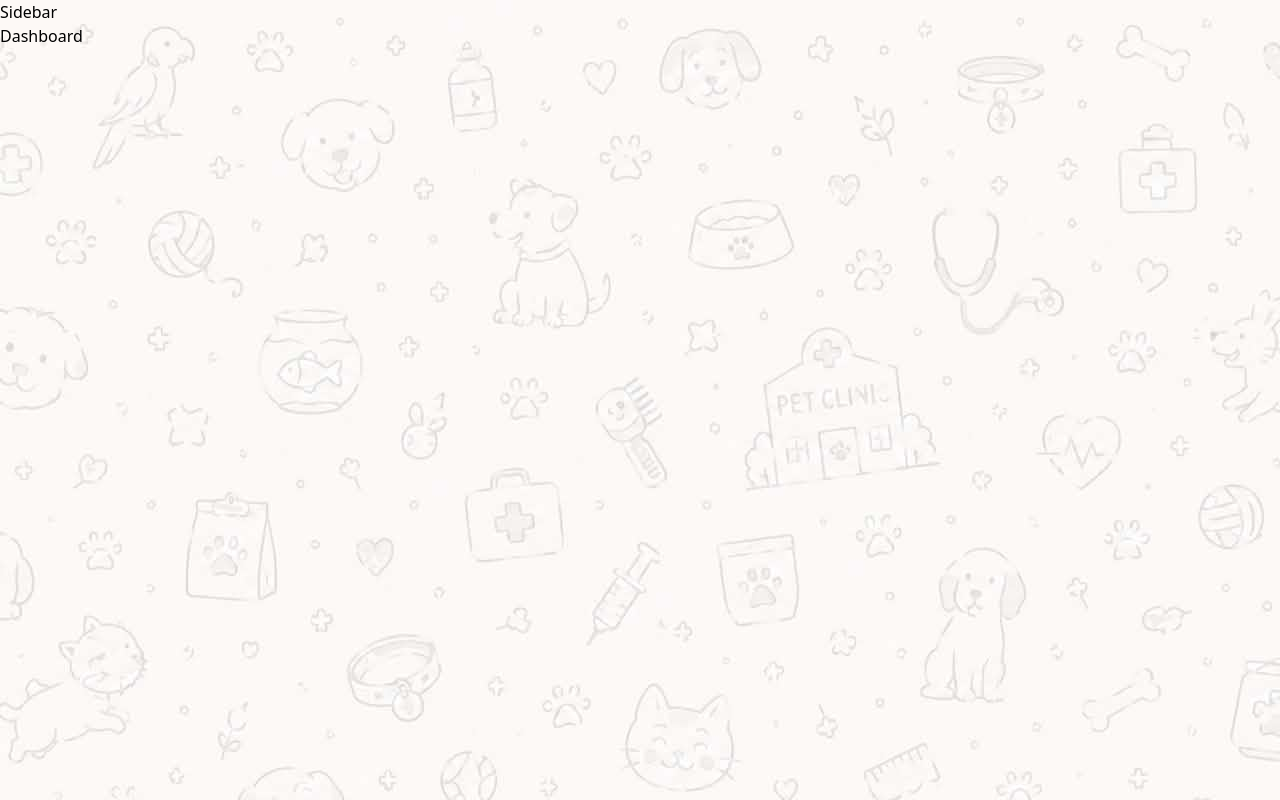
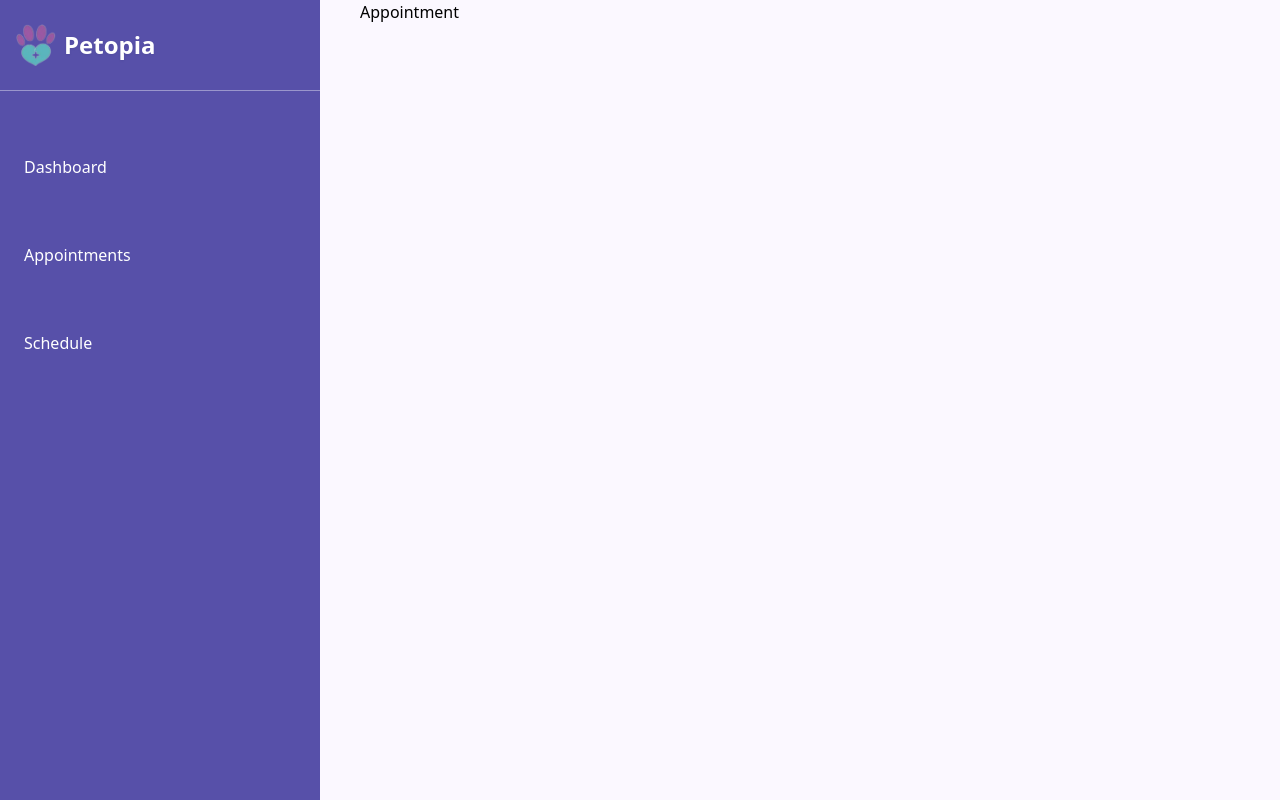
Before and after one commit to V-le319/Petopia---Pet-Clinic, a Next.js app: page /dashboard in a window 1280 px wide. Built offline with nearby package versions, Linux system fonts and the light colour scheme.

Commit message:
dashboard layout + links

```diff
--- /dev/null
+++ b/app/dashboard/appointment/page.tsx
@@ -0,0 +1,9 @@
+import React from 'react'
+
+const Appointment = () => {
+  return (
+    <div>Appointment</div>
+  )
+}
+
+export default Appointment
--- a/app/dashboard/layout.tsx
+++ b/app/dashboard/layout.tsx
@@ -2,9 +2,9 @@ import Sidebar from "@/components/dashboard/Sidebar"
 
 const DashboardLayout = ({ children }: { children: React.ReactNode }) => {
   return (
-    <div>
+    <div className=" min-h-screen flex sm:flex-row flex-col bg-mainBG">
       <Sidebar/>
-      <main>{children}</main>
+      <main className="flex-1 px-10 pb-20 md:pb-0">{children}</main>
     </div>
   )
 }
--- a/app/dashboard/page.tsx
+++ b/app/dashboard/page.tsx
@@ -1,8 +1,16 @@
+import Appointment from '@/components/dashboard/Appointment'
+
+
 import React from 'react'
 
 const Dashboard = () => {
   return (
-    <div>Dashboard</div>
+    <>
+    <div>
+      <Appointment/>
+
+    </div>
+    </>
   )
 }
 
--- a/app/dashboard/patients/page.tsx
+++ /dev/null
@@ -1,9 +0,0 @@
-import React from 'react'
-
-const Patients = () => {
-  return (
-    <div>Patients</div>
-  )
-}
-
-export default Patients
--- a/app/dashboard/schedule/page.tsx
+++ b/app/dashboard/schedule/page.tsx
@@ -1,9 +1,12 @@
+import Schedule from '@/components/dashboard/Schedule'
 import React from 'react'
 
-const Schedule = () => {
+const SchedulePage = () => {
   return (
-    <div>Schedule</div>
+    <div>
+        <Schedule/>
+    </div>
   )
 }
 
-export default Schedule
+export default SchedulePage
--- a/app/globals.css
+++ b/app/globals.css
@@ -62,6 +62,10 @@
     @apply duration-200 hover:border-b-headline hover:border-b-2;
   }
 
+  .bottom-link_hover {
+    @apply duration-200 border-b-2 border-transparent hover:border-b-headline;
+  }
+
   .button {
     @apply text-center whitespace-nowrap text-headline font-medium sm:text-base text-sm bg-transparent px-5 py-2 shadow-sm  shadow-headline rounded-xl hover:text-white hover:bg-headline
   }
@@ -117,6 +121,38 @@
   @apply w-full px-2 h-10 rounded-lg bg-white
 }
 
+.sidebar {
+  @apply w-80 py-6 bg-headline text-white hidden sm:flex flex-col gap-4
+}
+
+.topbar {
+  @apply sm:hidden flex justify-between items-center py-10 px-4 w-full h-16 bg-headline text-white fixed top-0 left-0 right-0 z-40
+}
+
+.bottombar {
+  @apply sm:hidden flex justify-center items-center gap-6 p-10 w-full h-16 fixed bottom-0 left-0 right-0 bg-headline z-40
+}
+
+.sidebarLogo {
+    @apply text-2xl font-semibold text-white drop-shadow-sm shadow-headline;
+     font-family: var(--font-figtree);
+}
+
+.bottom-heading {
+  @apply text-white text-base font-medium;
+  font-family: var(--font-figtree);
+}
+
+.sidebar-heading {
+  @apply text-white text-base font-medium;
+  font-family: var(--font-figtree);
+}
+
+.side-hover {
+  @apply w-full px-4 py-4 duration-200 hover:bg-lightBg hover:bg-opacity-80
+}
+
+
 .w-md-editor-toolbar {
   padding: 10px !important;
 }
--- /dev/null
+++ b/components/dashboard/Schedule.tsx
@@ -0,0 +1,9 @@
+import React from 'react'
+
+const Schedule = () => {
+  return (
+    <div>Schedule</div>
+  )
+}
+
+export default Schedule
--- a/components/dashboard/Sidebar.tsx
+++ b/components/dashboard/Sidebar.tsx
@@ -1,8 +1,64 @@
+import Link from 'next/link'
 import React from 'react'
 
 const Sidebar = () => {
   return (
-    <div>Sidebar</div>
+    <>
+    <div className="w-screen sidebar">
+
+        <Link href="/">
+      <div className='flex px-4 items-center gap-2 mb-2'>
+        <img src="/images/petopia-logo-Photoroom.png"
+              width={40}
+              height={60}/>
+        <p className='sidebarLogo'>Petopia</p>
+      </div>
+      </Link>
+
+      <div className="h-px w-full bg-white/40 mb-8"></div>
+
+      <div className="flex flex-col items-start gap-8 ml-2 ">
+        <Link href="/dashboard" className="w-full side-hover">
+        <span className="sidebar-heading ">Dashboard</span>
+        </Link>
+        <Link href="/dashboard/appointment" className="w-full side-hover">
+        <span className="sidebar-heading">Appointments</span>
+        </Link>
+        <Link href="/dashboard/schedule" className="w-full side-hover">
+        <span className="sidebar-heading">Schedule</span>
+        </Link>
+      </div>
+
+    </div>
+
+    <div className="topbar">
+
+        <Link href="/">
+      <div className='flex items-center gap-2'>
+        <img src="/images/petopia-logo-Photoroom.png"
+              width={40}
+              height={60}/>
+        <p className='sidebarLogo'>Petopia</p>
+      </div>
+      </Link>
+
+      <div>
+      </div>
+
+    </div>
+
+    <div className="bottombar ">
+      <Link href="/dashboard">
+        <span className="bottom-heading links">Dashboard</span>
+        </Link>
+        <Link href="/dashboard/appointment">
+        <span className="bottom-heading links">Appointments</span>
+        </Link>
+        <Link href="/dashboard/schedule">
+        <span className="bottom-heading links">Schedule</span>
+        </Link>
+    </div>
+    </>
   )
 }
 
--- a/components/dashboard/SlotGrid.tsx
+++ /dev/null
@@ -1,9 +0,0 @@
-import React from 'react'
-
-const SlotGrid = () => {
-  return (
-    <div>SlotGrid</div>
-  )
-}
-
-export default SlotGrid
--- a/components/dashboard/StatCard.tsx
+++ /dev/null
@@ -1,9 +0,0 @@
-import React from 'react'
-
-const StatCard = () => {
-  return (
-    <div>StatCard</div>
-  )
-}
-
-export default StatCard
--- a/tailwind.config.js
+++ b/tailwind.config.js
@@ -18,7 +18,9 @@ module.exports = {
           cardBg: "#ECECFF",
           cardHover: "#FCEFF7",
           darkBg: "#292F4B",
-          darkHover: "#2D3454"
+          darkHover: "#2D3454",
+          lightBg: "#8E9EFE",
+          cardBorder: "#47D7D1",
       },
     },
   },
```
